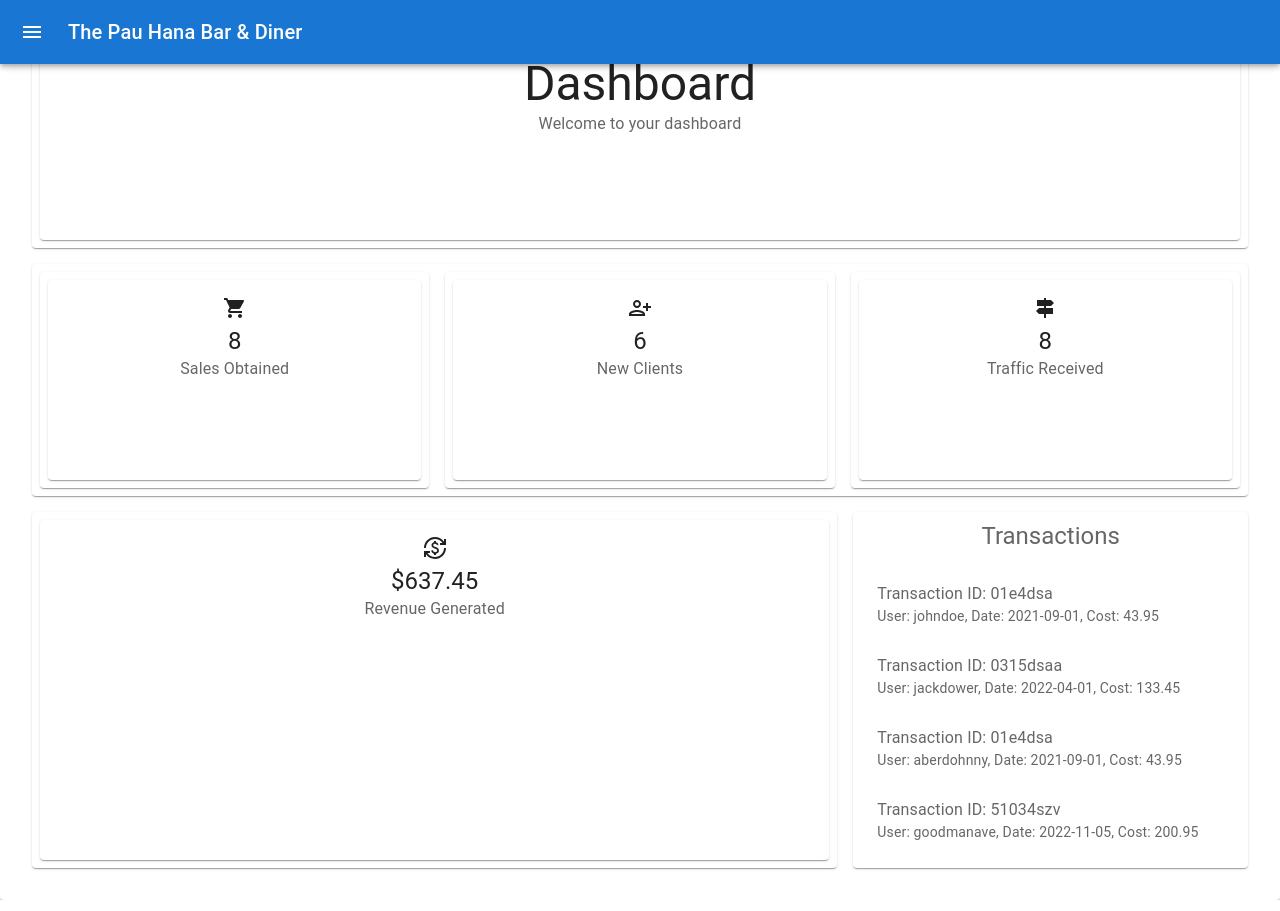
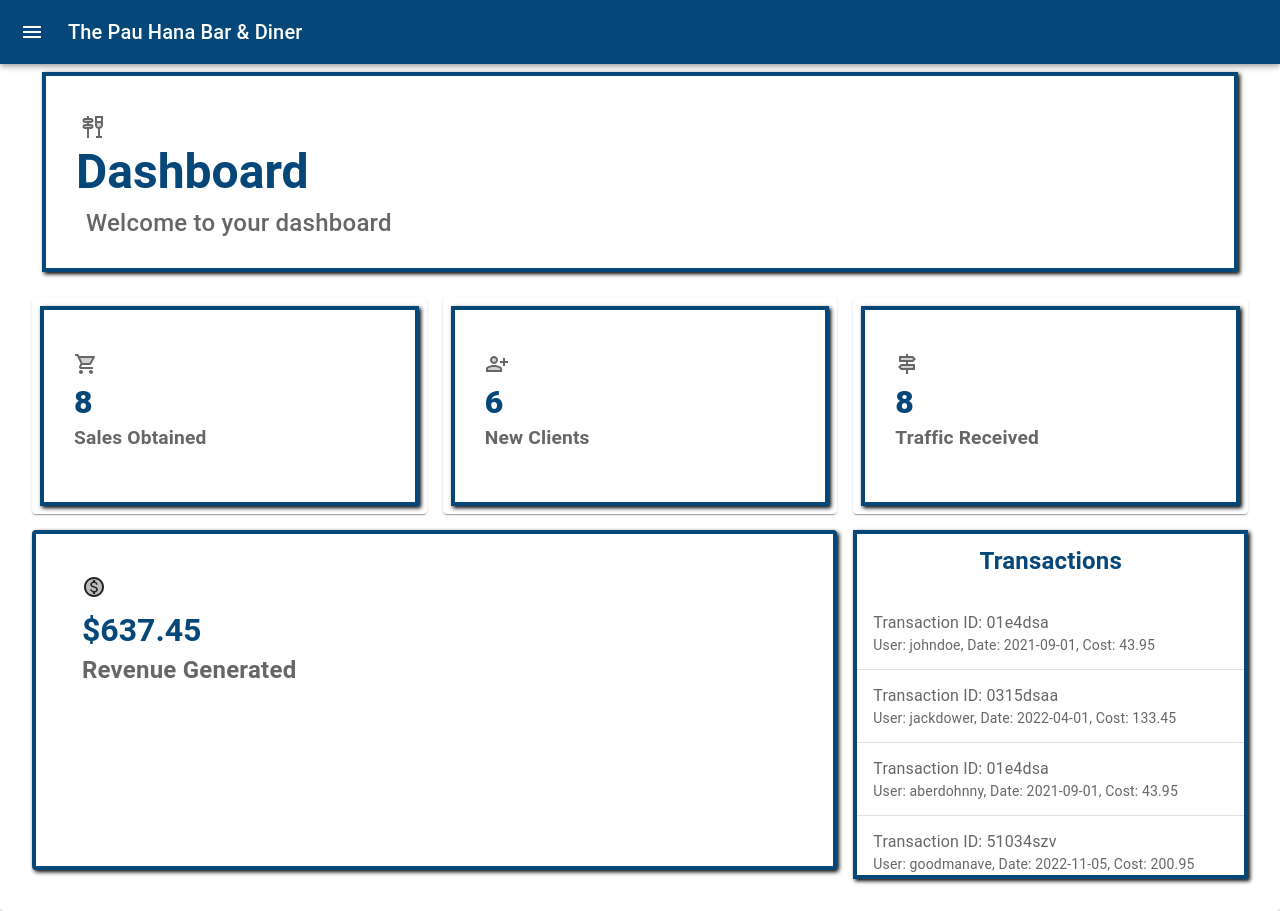
Before and after one commit to mj-brown/SalesDashboard, a React (Vite) app: page / in a window 1280 px wide. Built offline with nearby package versions, Linux system fonts and the light colour scheme.

Commit message:
finished styling

```diff
--- a/index.html
+++ b/index.html
@@ -1,4 +1,4 @@
-<!doctype html>
+<!DOCTYPE html>
 <html lang="en">
   <head>
     <meta charset="UTF-8" />
--- a/src/Clients.jsx
+++ b/src/Clients.jsx
@@ -1,12 +1,13 @@
-import Card from '@mui/material/Card';
-import CardContent from '@mui/material/CardContent';
-import Typography from '@mui/material/Typography';
-import PersonAddAltIcon from '@mui/icons-material/PersonAddAlt';
-import { mockTransactions } from '../mockData';
+import Box from "@mui/material/Box";
+import Typography from "@mui/material/Typography";
+import PersonAddAltTwoToneIcon from "@mui/icons-material/PersonAddAltTwoTone";
+import { mockTransactions } from "../mockData";
 
 const calculateNewClients = () => {
   // Assuming each user is considered a new client
-  const uniqueClients = Array.from(new Set(mockTransactions.map(transaction => transaction.user)));
+  const uniqueClients = Array.from(
+    new Set(mockTransactions.map((transaction) => transaction.user))
+  );
   const totalNewClients = uniqueClients.length;
 
   return totalNewClients;
@@ -15,29 +16,48 @@ const calculateNewClients = () => {
 const Clients = () => {
   const totalNewClients = calculateNewClients();
   return (
-        <Card
+    <Box
       sx={{
-          minWidth: '275px',
-          height: '200px', // Set the height to 300px
-          display: 'flex',
-          flexDirection: 'column',
-          justifyContent: 'space-between', // Space between the content and the edges
+        minWidth: "275px",
+        height: "200px",
+        display: "flex",
+        flexDirection: "column",
+        justifyContent: "center",
+        alignItems: "flex-start",
+        padding: "20px 30px",
+        border: "4px solid #044778",
+        boxShadow: "2px 2px 4px #000000",
       }}
     >
-          <CardContent>
-            <PersonAddAltIcon />
+      <PersonAddAltTwoToneIcon
+        sx={{
+          margin: "5px 0px",
+        }}
+      />
 
-            <Typography variant="h5" component="div">
+      <Typography
+        variant="h5"
+        component="div"
+        sx={{
+          fontWeight: "900",
+          fontSize: "2rem",
+          color: "#044778",
+        }}
+      >
         {totalNewClients}
       </Typography>
-            <Typography sx={{ mb: 1.5 }} color="text.secondary">
+      <Typography
+        sx={{
+          mb: 1.5,
+          fontWeight: "bold",
+          fontSize: "1.2rem",
+        }}
+        color="text.secondary"
+      >
         New Clients
       </Typography>
-
-          </CardContent>
-
-        </Card>
+    </Box>
   );
-}
+};
 
 export default Clients;
--- a/src/Dashboard.jsx
+++ b/src/Dashboard.jsx
@@ -1,39 +1,26 @@
-import { styled } from '@mui/material/styles';
-import Box from '@mui/material/Box';
-import Paper from '@mui/material/Paper';
-import Grid from '@mui/material/Grid';
+import Grid from "@mui/material/Grid";
 import Header from "./Header";
-import KPI from './KPI';
-import Revenue from './Revenue';
-import Transactions from './Transactions';
-
-const Item = styled(Paper)(({ theme }) => ({
-    backgroundColor: theme.palette.mode === 'dark' ? '#1A2027' : '#fff',
-    ...theme.typography.body2,
-    padding: theme.spacing(1),
-    textAlign: 'center',
-    color: theme.palette.text.secondary,
-  }));
+import KPI from "./KPI";
+import Revenue from "./Revenue";
+import Transactions from "./Transactions";
 
 const Dashboard = () => {
   return (
-        <Box sx={{ flexGrow: 1 }}>
     <Grid container spacing={2}>
       <Grid item xs={12}>
-          <Item><Header /></Item>
+        <Header />
       </Grid>
       <Grid item xs={12}>
-          <Item><KPI /></Item>
+        <KPI />
       </Grid>
       <Grid item xs={8}>
-          <Item><Revenue /></Item>
+        <Revenue />
       </Grid>
       <Grid item xs={4}>
-          <Item><Transactions /></Item>
+        <Transactions />
       </Grid>
     </Grid>
-    </Box>
-    )
-}
+  );
+};
 
 export default Dashboard;
--- a/src/Header.jsx
+++ b/src/Header.jsx
@@ -1,28 +1,52 @@
-import Card from '@mui/material/Card';
-import CardContent from '@mui/material/CardContent';
-import Typography from '@mui/material/Typography';
+import Box from "@mui/material/Box";
+import Typography from "@mui/material/Typography";
+import TapasTwoToneIcon from "@mui/icons-material/TapasTwoTone";
 
 const Header = () => {
   return (
-    <Card
-    sx={{
-        minWidth: '275px',
-        height: '200px', // Set the height to 300px
-        display: 'flex',
-        flexDirection: 'column',
-        justifyContent: 'space-between', // Space between the content and the edges
+    <Box
+      sx={{
+        minWidth: "275px",
+        height: "200px",
+        display: "flex",
+        flexDirection: "column",
+        justifyContent: "flex-end",
+        padding: "10px 30px",
+        alignItems: "flex-start",
+        margin: "40px 10px 10px 10px",
+        border: "4px solid #044778",
+        boxShadow: "2px 2px 4px #000000", // Optional: Add border for visualization
       }}
     >
-      <CardContent>
-        <Typography variant="h3" component="div">
-          Dashboard
-        </Typography>
-        <Typography sx={{ mb: 1.5 }} color="text.secondary">
-          Welcome to your dashboard
-        </Typography>
-      </CardContent>
-    </Card>
+      <TapasTwoToneIcon
+        sx={{
+          margin: "5px",
+        }}
+      />
+      <Typography
+        variant="h3"
+        component="div"
+        sx={{
+          fontSize: "3rem",
+          fontWeight: "bolder",
+          color: "#044778",
+        }}
+      >
+        Dashboard
+      </Typography>
+      <Typography
+        sx={{
+          fontSize: "1.5rem",
+          fontWeight: "525",
+          mb: 1.5,
+          padding: "5px 10px",
+        }}
+        color="text.secondary"
+      >
+        Welcome to your dashboard
+      </Typography>
+    </Box>
   );
-}
+};
 
 export default Header;
--- a/src/Revenue.jsx
+++ b/src/Revenue.jsx
@@ -1,7 +1,7 @@
 import Card from "@mui/material/Card";
 import CardContent from "@mui/material/CardContent";
 import Typography from "@mui/material/Typography";
-import CurrencyExchangeIcon from "@mui/icons-material/CurrencyExchange";
+import MonetizationOnTwoToneIcon from "@mui/icons-material/MonetizationOnTwoTone";
 import { mockTransactions } from "../mockData";
 
 const calculateTotalRevenue = (transactions) => {
@@ -15,25 +15,48 @@ const calculateTotalRevenue = (transactions) => {
   return totalRevenue.toFixed(2);
 };
 
-
 const Revenue = () => {
   const totalRevenue = calculateTotalRevenue(mockTransactions);
   return (
     <Card
-    sx={{
-      minWidth: '275px',
-      height: '340px', // Set the height to 300px
-      display: 'flex',
-      flexDirection: 'column',
-      justifyContent: 'space-between', // Space between the content and the edges
-    }}
+      sx={{
+        minWidth: "275px",
+        height: "340px", // Set the height to 300px
+        display: "flex",
+        flexDirection: "column",
+        justifyContent: "top",
+        alignItems: "flex-start",
+        textAlign: "left",
+        padding: "20px 30px",
+        border: "4px solid #044778",
+        boxShadow: "2px 2px 4px #000000",
+      }}
     >
       <CardContent>
-        <CurrencyExchangeIcon />
-        <Typography variant="h5" component="div">
+        <MonetizationOnTwoToneIcon
+          sx={{
+            margin: "5px 0px",
+          }}
+        />
+        <Typography
+          variant="h5"
+          component="div"
+          sx={{
+            fontWeight: "bolder",
+            fontSize: "2rem",
+            color: "#044778",
+          }}
+        >
           {`$${totalRevenue}`}
         </Typography>
-        <Typography sx={{ mb: 1.5 }} color="text.secondary">
+        <Typography
+          sx={{
+            mb: 1.5,
+            fontWeight: "bold",
+            fontSize: "1.5rem",
+          }}
+          color="text.secondary"
+        >
           Revenue Generated
         </Typography>
       </CardContent>
--- a/src/Sales.jsx
+++ b/src/Sales.jsx
@@ -1,41 +1,58 @@
-import Card from '@mui/material/Card';
-import CardContent from '@mui/material/CardContent';
-import Typography from '@mui/material/Typography';
-import ShoppingCartIcon from '@mui/icons-material/ShoppingCart';
-import { mockTransactions } from '../mockData';
+import Typography from "@mui/material/Typography";
+import ShoppingCartTwoToneIcon from "@mui/icons-material/ShoppingCartTwoTone";
+import { mockTransactions } from "../mockData";
+import Box from "@mui/material/Box";
 
 const calculateTotalSales = () => {
   const totalSales = mockTransactions.length;
-
   return totalSales;
 };
 
 const Sales = () => {
   const totalSales = calculateTotalSales();
+
   return (
-        <Card
+    <Box
       sx={{
-          minWidth: '275px',
-          height: '200px', // Set the height to 300px
-          display: 'flex',
-          flexDirection: 'column',
-          justifyContent: 'space-between', // Space between the content and the edges
+        minWidth: "275px",
+        height: "200px",
+        display: "flex",
+        flexDirection: "column",
+        justifyContent: "center",
+        alignItems: "flex-start",
+        padding: "20px 30px",
+        border: "4px solid #044778",
+        boxShadow: "2px 2px 4px #000000",
       }}
     >
-          <CardContent>
-            <ShoppingCartIcon />
-
-            <Typography variant="h5" component="div">
+      <ShoppingCartTwoToneIcon
+        sx={{
+          margin: "5px 0px",
+        }}
+      />
+      <Typography
+        variant="h5"
+        component="div"
+        sx={{
+          fontWeight: "900",
+          fontSize: "2rem",
+          color: "#044778",
+        }}
+      >
         {totalSales}
       </Typography>
-            <Typography sx={{ mb: 1.5 }} color="text.secondary">
+      <Typography
+        sx={{
+          mb: 1.5,
+          fontWeight: "bold",
+          fontSize: "1.2rem",
+        }}
+        color="text.secondary"
+      >
         Sales Obtained
       </Typography>
-
-          </CardContent>
-
-        </Card>
+    </Box>
   );
-}
+};
 
 export default Sales;
--- a/src/Sidebar.jsx
+++ b/src/Sidebar.jsx
@@ -1,72 +1,71 @@
-import * as React from 'react';
-import { styled, useTheme } from '@mui/material/styles';
-import Box from '@mui/material/Box';
-import Drawer from '@mui/material/Drawer';
-import CssBaseline from '@mui/material/CssBaseline';
-import MuiAppBar from '@mui/material/AppBar';
-import Toolbar from '@mui/material/Toolbar';
-import List from '@mui/material/List';
-import Typography from '@mui/material/Typography';
-import Divider from '@mui/material/Divider';
-import IconButton from '@mui/material/IconButton';
-import MenuIcon from '@mui/icons-material/Menu';
-import ChevronLeftIcon from '@mui/icons-material/ChevronLeft';
-import ChevronRightIcon from '@mui/icons-material/ChevronRight';
-import ListItem from '@mui/material/ListItem';
-import ListItemButton from '@mui/material/ListItemButton';
-import ListItemIcon from '@mui/material/ListItemIcon';
-import ListItemText from '@mui/material/ListItemText';
-import DashboardIcon from '@mui/icons-material/Dashboard';
-import QuizIcon from '@mui/icons-material/Quiz';
-import Dashboard from './Dashboard.jsx'
+import * as React from "react";
+import { styled, useTheme } from "@mui/material/styles";
+import Box from "@mui/material/Box";
+import Drawer from "@mui/material/Drawer";
+import CssBaseline from "@mui/material/CssBaseline";
+import MuiAppBar from "@mui/material/AppBar";
+import Toolbar from "@mui/material/Toolbar";
+import List from "@mui/material/List";
+import Typography from "@mui/material/Typography";
+import Divider from "@mui/material/Divider";
+import IconButton from "@mui/material/IconButton";
+import MenuIcon from "@mui/icons-material/Menu";
+import ChevronLeftIcon from "@mui/icons-material/ChevronLeft";
+import ChevronRightIcon from "@mui/icons-material/ChevronRight";
+import ListItem from "@mui/material/ListItem";
+import ListItemButton from "@mui/material/ListItemButton";
+import ListItemIcon from "@mui/material/ListItemIcon";
+import ListItemText from "@mui/material/ListItemText";
+import DashboardTwoToneIcon from "@mui/icons-material/DashboardTwoTone";
+import QuizTwoToneIcon from "@mui/icons-material/QuizTwoTone";
+import Dashboard from "./Dashboard.jsx";
 
 const drawerWidth = 240;
 
-const Main = styled('main', { shouldForwardProp: (prop) => prop !== 'open' })(
+const Main = styled("main", { shouldForwardProp: (prop) => prop !== "open" })(
   ({ theme, open }) => ({
     flexGrow: 1,
     padding: theme.spacing(3),
-    transition: theme.transitions.create('margin', {
+    transition: theme.transitions.create("margin", {
       easing: theme.transitions.easing.sharp,
       duration: theme.transitions.duration.leavingScreen,
     }),
     marginLeft: `-${drawerWidth}px`,
     ...(open && {
-      transition: theme.transitions.create('margin', {
+      transition: theme.transitions.create("margin", {
         easing: theme.transitions.easing.easeOut,
         duration: theme.transitions.duration.enteringScreen,
       }),
       marginLeft: 0,
     }),
-  }),
+  })
 );
 
 const AppBar = styled(MuiAppBar, {
-  shouldForwardProp: (prop) => prop !== 'open',
+  shouldForwardProp: (prop) => prop !== "open",
 })(({ theme, open }) => ({
-  transition: theme.transitions.create(['margin', 'width'], {
+  transition: theme.transitions.create(["margin", "width"], {
     easing: theme.transitions.easing.sharp,
     duration: theme.transitions.duration.leavingScreen,
   }),
+  backgroundColor: "#044778",
   ...(open && {
-    width: `calc(100% - ${drawerWidth}px)`,
+    width: "`calc(100% - ${drawerWidth}px)`",
     marginLeft: `${drawerWidth}px`,
-    transition: theme.transitions.create(['margin', 'width'], {
+    transition: theme.transitions.create(["margin", "width"], {
       easing: theme.transitions.easing.easeOut,
       duration: theme.transitions.duration.enteringScreen,
     }),
   }),
 }));
 
-const DrawerHeader = styled('div')(({ theme }) => ({
-  display: 'flex',
-  alignItems: 'center',
+const DrawerHeader = styled("div")(({ theme }) => ({
+  display: "flex",
+  alignItems: "center",
   padding: theme.spacing(0, 1),
-  // necessary for content to be below app bar
   ...theme.mixins.toolbar,
-  justifyContent: 'flex-end',
+  justifyContent: "flex-end",
 }));
-
 
 const Sidebar = () => {
   const theme = useTheme();
@@ -81,7 +80,7 @@ const Sidebar = () => {
   };
 
   return (
-    <Box sx={{ display: 'flex' }}>
+    <Box sx={{ display: "flex" }}>
       <CssBaseline />
       <AppBar position="fixed" open={open}>
         <Toolbar>
@@ -90,7 +89,7 @@ const Sidebar = () => {
             aria-label="open drawer"
             onClick={handleDrawerOpen}
             edge="start"
-            sx={{ mr: 2, ...(open && { display: 'none' }) }}
+            sx={{ mr: 2, ...(open && { display: "none" }) }}
           >
             <MenuIcon />
           </IconButton>
@@ -103,9 +102,9 @@ const Sidebar = () => {
         sx={{
           width: drawerWidth,
           flexShrink: 0,
-          '& .MuiDrawer-paper': {
+          "& .MuiDrawer-paper": {
             width: drawerWidth,
-            boxSizing: 'border-box',
+            boxSizing: "border-box",
           },
         }}
         variant="persistent"
@@ -114,29 +113,38 @@ const Sidebar = () => {
       >
         <DrawerHeader>
           <IconButton onClick={handleDrawerClose}>
-            {theme.direction === 'ltr' ? <ChevronLeftIcon /> : <ChevronRightIcon />}
+            {theme.direction === "ltr" ? (
+              <ChevronLeftIcon />
+            ) : (
+              <ChevronRightIcon />
+            )}
           </IconButton>
         </DrawerHeader>
         <Divider />
         <List>
-          {['Dashboard', 'Menu', 'FAQ Page', 'Contact Us'].map((text, index) => (
+          {["Dashboard", "Menu", "FAQ Page", "Contact Us"].map(
+            (text, index) => (
               <ListItem key={text} disablePadding>
                 <ListItemButton>
                   <ListItemIcon>
-                  {index % 2 === 0 ? <DashboardIcon /> : <QuizIcon />}
+                    {index % 2 === 0 ? (
+                      <DashboardTwoToneIcon />
+                    ) : (
+                      <QuizTwoToneIcon />
+                    )}
                   </ListItemIcon>
                   <ListItemText primary={text} />
                 </ListItemButton>
               </ListItem>
-          ))}
+            )
+          )}
         </List>
-
       </Drawer>
       <Main open={open}>
         <Dashboard />
       </Main>
     </Box>
   );
-}
+};
 
 export default Sidebar;
--- a/src/Traffic.jsx
+++ b/src/Traffic.jsx
@@ -1,41 +1,59 @@
-import Card from '@mui/material/Card';
-import CardContent from '@mui/material/CardContent';
-import Typography from '@mui/material/Typography';
-import SignpostIcon from '@mui/icons-material/Signpost';
-import { mockTransactions } from '../mockData';
+import Box from "@mui/material/Box";
+import Typography from "@mui/material/Typography";
+import SignpostTwoToneIcon from "@mui/icons-material/SignpostTwoTone";
+import { mockTransactions } from "../mockData";
 
 const calculateTraffic = () => {
   const totalTraffic = mockTransactions.length;
 
   return totalTraffic;
-}
+};
 
 const Traffic = () => {
   const totalTraffic = calculateTraffic();
   return (
-        <Card
+    <Box
       sx={{
-          minWidth: '275px',
-          height: '200px', // Set the height to 300px
-          display: 'flex',
-          flexDirection: 'column',
-          justifyContent: 'space-between', // Space between the content and the edges
+        minWidth: "275px",
+        height: "200px",
+        display: "flex",
+        flexDirection: "column",
+        justifyContent: "center",
+        alignItems: "flex-start",
+        padding: "20px 30px",
+        border: "4px solid #044778",
+        boxShadow: "2px 2px 4px #000000",
       }}
     >
-          <CardContent>
-            <SignpostIcon />
+      <SignpostTwoToneIcon
+        sx={{
+          margin: "5px 0px",
+        }}
+      />
 
-            <Typography variant="h5" component="div">
+      <Typography
+        variant="h5"
+        component="div"
+        sx={{
+          fontWeight: "900",
+          fontSize: "2rem",
+          color: "#044778",
+        }}
+      >
         {totalTraffic}
       </Typography>
-            <Typography sx={{ mb: 1.5 }} color="text.secondary">
+      <Typography
+        sx={{
+          mb: 1.5,
+          fontWeight: "bold",
+          fontSize: "1.2rem",
+        }}
+        color="text.secondary"
+      >
         Traffic Received
       </Typography>
-
-          </CardContent>
-
-        </Card>
+    </Box>
   );
-}
+};
 
 export default Traffic;
--- a/src/Transactions.jsx
+++ b/src/Transactions.jsx
@@ -1,38 +1,58 @@
-import List from '@mui/material/List';
-import ListItem from '@mui/material/ListItem';
-import ListItemText from '@mui/material/ListItemText';
-import Typography from '@mui/material/Typography';
-import { useState, useEffect } from 'react';
-import { mockTransactions } from '../mockData';
+import Box from "@mui/material/Box";
+import List from "@mui/material/List";
+import ListItem from "@mui/material/ListItem";
+import ListItemText from "@mui/material/ListItemText";
+import Typography from "@mui/material/Typography";
+import React, { useState, useEffect } from "react";
+import { mockTransactions } from "../mockData";
+import { Divider } from "@mui/material";
 
 const Transactions = () => {
   const [transactions, setTransactions] = useState([]);
 
   useEffect(() => {
-        setTransactions(mockTransactions);}, []);
+    setTransactions(mockTransactions);
+  }, []);
 
   return (
-    <div>
-      <Typography variant="h5" gutterBottom>
+    <Box
+      sx={{
+        border: "4px solid #044778",
+        boxShadow: "2px 2px 4px #000000",
+      }}
+    >
+      <Typography
+        variant="h6"
+        gutterBottom
+        sx={{
+          paddingTop: "8px",
+          fontSize: "1.5rem",
+          fontWeight: "bolder",
+          color: "#044778",
+        }}
+      >
         Transactions
       </Typography>
       <List
         sx={{
-          maxHeight: '300px', // Set your desired height
-          overflowY: 'auto', // Add a scrollbar when content overflows
+          maxHeight: "286px",
+          overflowY: "auto",
         }}
       >
-        {transactions.map((transaction) => (
-          <ListItem key={transaction.txId}>
+        {transactions.map((transaction, index) => (
+          <React.Fragment key={transaction.txId}>
+            <ListItem>
               <ListItemText
                 primary={`Transaction ID: ${transaction.txId}`}
                 secondary={`User: ${transaction.user}, Date: ${transaction.date}, Cost: ${transaction.cost}`}
               />
             </ListItem>
+            {index < transactions.length - 1 && <Divider />}
+          </React.Fragment>
         ))}
       </List>
-    </div>
+    </Box>
   );
-}
+};
 
 export default Transactions;
```
Also changed, not shown: mockData.js (+3 -8 lines), src/App.jsx (+13 -13 lines), src/KPI.jsx (+20 -14 lines). Lines whose indentation alone changed are shown as unchanged.
